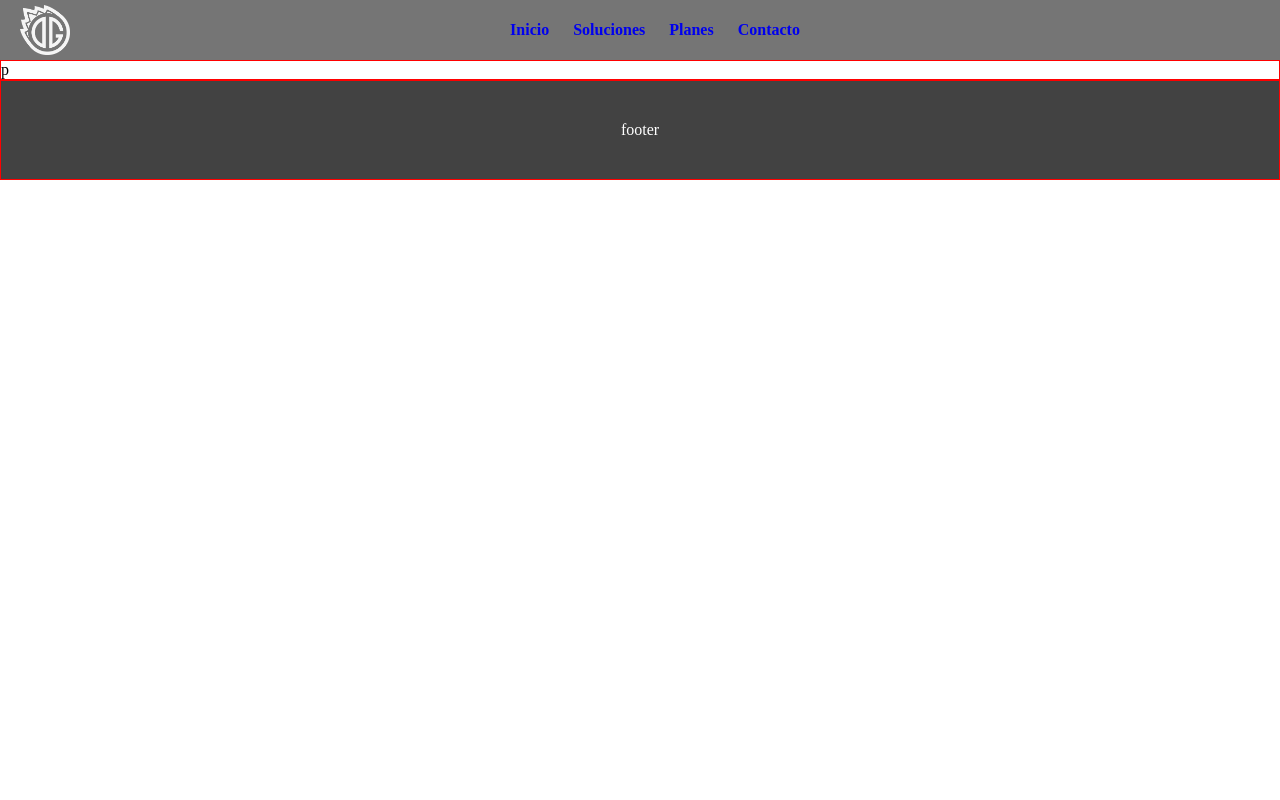
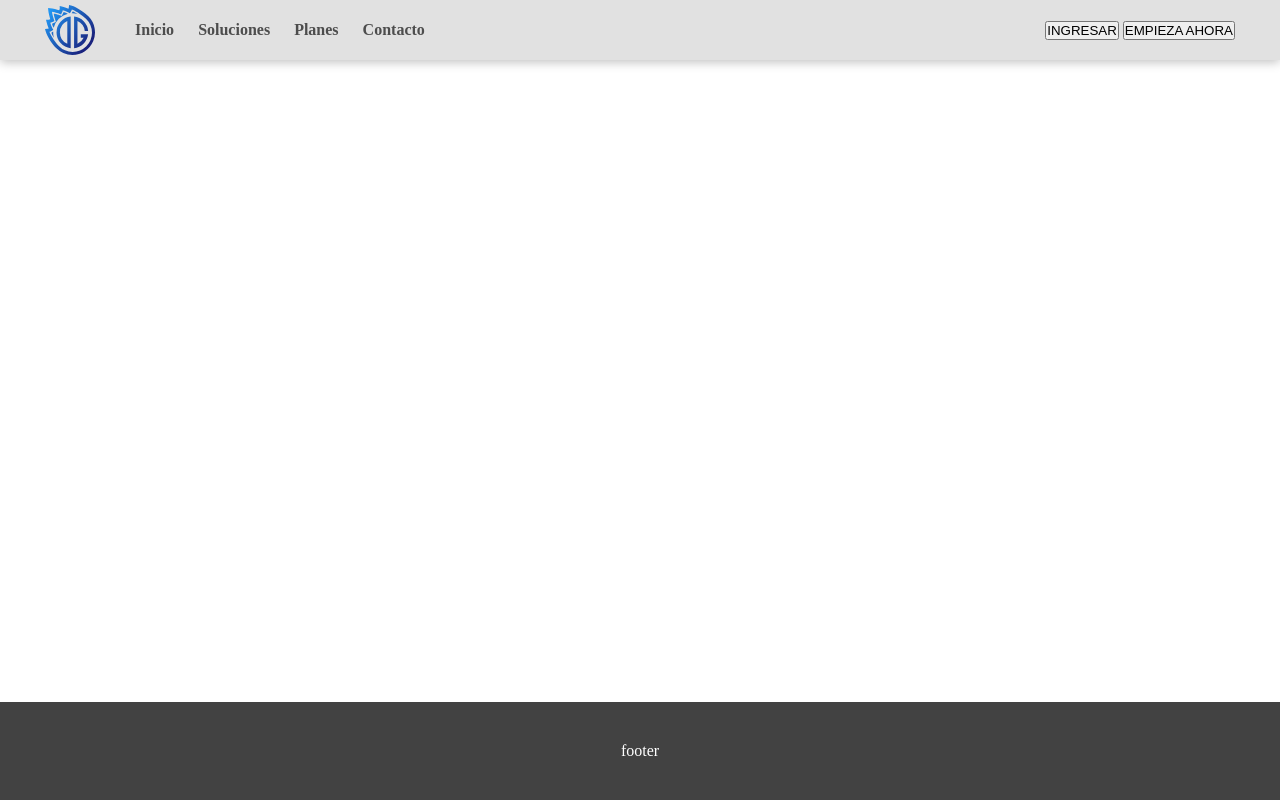
Before and after one commit to malmorox/MeteorDG, a PHP site: page / in a window 1280 px wide. Run offline with PHP 8.4, Linux system fonts and the light colour scheme; some web fonts are replaced.

Commit message:
Modificando las páginas de planes y la principal

```diff
--- a/public/css/style.css
+++ b/public/css/style.css
@@ -1,6 +1,31 @@
-*{
-    margin:0px;
-    padding:0px;
+@font-face {
+    font-family: 'Titillium-Regular';
+    src: url(../fonts/Titillium/Titillium-Regular.otf) format('truetype');
+}
+
+@font-face {
+    font-family: 'Titillium-Thin';
+    src: url(../fonts/Titillium/Titillium-Thin.otf) format('truetype');
+}
+
+@font-face {
+    font-family: 'Ubuntu-Light';
+    src: url(../fonts/Ubuntu/Ubuntu-Light.ttf) format('truetype');
+}
+
+@font-face {
+    font-family: 'Ubuntu-Regular';
+    src: url(../fonts/Ubuntu/Ubuntu-Regular.ttf) format('truetype');
+}
+
+@font-face {
+    font-family: 'Poppins-Medium';
+    src: url(../fonts/Poppins/Poppins-Regular.ttf) format('truetype');
+}
+
+* {
+    margin: 0;
+    padding: 0;
     box-sizing: border-box;
 }
 
@@ -10,19 +35,45 @@ html {
 }
 
 body {
-    display: flex;
-    flex-direction: column;
     margin: 0;
-    flex: 1 1;
-    min-height: 100%;
+}
+
+.meteordg-main-page-container {
+    display: grid;
+    grid-template-rows: auto 1fr auto;
+    min-height: 100vh;
+}
+
+@media (min-width: 768px) {
+    .meteordg-main-page-container {
+        grid-template-areas:
+            "header"
+            "content"
+            "footer";
+    }
+
+    .meteordg-header {
+        grid-area: header;
+    }
+
+    .content {
+        grid-area: content;
+    }
+
+    .meteordg-footer {
+        grid-area: footer;
+    }
 }
 
 .meteordg-header {
-    background-color: #757575;
+    background-color: #e1e1e1;
+    position: fixed;
+    top: 0;
     display: flex;
     justify-content: center;
     align-items: center;
     color: white;
+    box-shadow: 0px 2px 10px #bebebe;
     font-weight: bold;
     width: 100%;
 }
@@ -32,10 +83,10 @@ body {
     padding: 5px;
     display: flex;
     align-items: center;
-    width: 1250px;
+    width: 1200px;
 }
 
-.meteordg-header-logo{
+.meteordg-header-logo {
     width: 50px;
     height: 50px;
     overflow: hidden;
@@ -48,49 +99,47 @@ body {
 }
 
 .meteordg-header-menu {
+    margin-left: 40px;
     display: flex;
-    justify-content: center;
+    justify-content: flex-start;
     align-items: center;
     flex-grow: 1;
 }
 
-.meteordg-header-menu ul{
+.meteordg-header-menu-list {
     list-style-type: none;
     padding: 0;
 }
 
-.meteordg-header-menu ul li{
+.meteordg-header-menu-list .list-element {
     display: inline-block;
     margin-right: 20px;
 }
 
-.meteordg-header-menu ul li a{
+.meteordg-header-menu-list .list-element .link {
     text-decoration: none;
+    font-family: 'Ubuntu-Light';
+    color: #4d4d4d;
 }
 
-.meteordg-header-signup{
+.meteordg-header-menu-list .list-element .link:hover {
+    transition: 0.3s;
+    color: #0797b9;
+}
+
+.meteordg-header-signup {
 
 }
 
-/*@media (min-width: 600px) {
-    body {
-        background-color: #fff;
-    }
-}*/
-
 .content {
-    display: flex;
-    border: 1px solid red;
-    flex: 1;
+    /* Agrega estilos para el contenido si es necesario */
 }
 
-footer {
-    border: 1px solid red;
+.meteordg-footer {
     display: flex;
     justify-content: center;
-    align-content: center;
+    align-items: center;
     padding: 40px;
     background-color: #424242;
     color: #fff;
-    /*margin-top: 100vh;*/
 }
--- a/public/index.html
+++ b/public/index.html
@@ -9,36 +9,37 @@
     <script src="js/main.js" defer></script>
 </head>
 <body>
-    <div class="meteordg-main-container">
+    <section class="meteordg-main-page-container">
         <header class="meteordg-header">
             <section class="meteordg-header-size-delimiter">
                 <div class="meteordg-header-logo">
-                    <img src="img/logotype/Logo_MeteorDG.png" alt="Logo"/>
+                    <a href="index.html"> <img src="img/logotype/Logo_MeteorDG-DEGRADED.svg" alt="logo"> </a>
                 </div>
                 <div class="meteordg-header-menu">
-                    <ul>
-                        <li> <a href="#"> Inicio </a> </li>
-                        <li> <a href="#"> Soluciones </a> </li>
-                        <li> <a href="subscription-plans.html"> Planes </a> </li>
-                        <li> <a href="#"> Contacto </a> </li>
+                    <ul class="meteordg-header-menu-list">
+                        <li class="list-element"> <a class="link" href="index.html"> Inicio </a> </li>
+                        <li class="list-element"> <a class="link" href="#"> Soluciones </a> </li>
+                        <li class="list-element"> <a class="link" href="subscription-plans.html"> Planes </a> </li>
+                        <li class="list-element"> <a class="link" href="contact.html"> Contacto </a> </li>
                     </ul>
                 </div>
-                <div class="components">
+                <div class="meteordg-header-interactions">
                     <div id="meteordg-header-language">
                         <span></span>
                     </div>
                     <div id="meteordg-header-signup">
-                        <span></span>
+                        <button class="meteordg-header-signup-buttons" id="sign-up"> INGRESAR </button>
+                        <button class="meteordg-header-signup-buttons" id="start-now" > EMPIEZA AHORA </button>
                     </div>
                 </div>
             </section>
         </header>
-        <div class="content">
-            p
-        </div>
-        <footer>
+        <main class="content">
+            <p>p</p>
+        </main>
+        <footer class="meteordg-footer">
             <span>footer</span>
         </footer>
-    </div>
+    </section>
 </body>
 </html>
```
Also changed, not shown: public/css/subscription-plans.css (+34 -6 lines), public/subscription-plans.html (+5 -2 lines).
